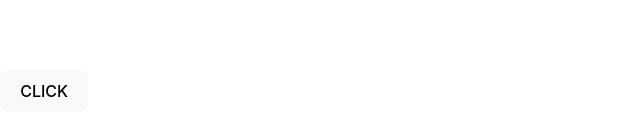
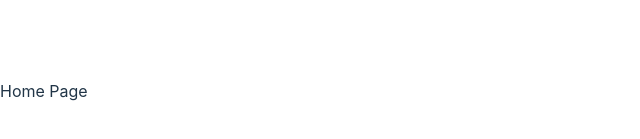
Before and after one commit to DSAghicha/food-ordering-platform, a React (Vite) app in the folder frontend/: page / in a window 1280 px wide. Shown: the part 309-448 px from the top of the page, without its empty margins (0-640 px from the left). Built offline with nearby package versions, Linux system fonts and the light colour scheme.

Commit message:
Installed & configured basic routes

```diff
--- a/frontend/package.json
+++ b/frontend/package.json
@@ -15,6 +15,7 @@
         "clsx": "^2.1.0",
         "react": "^18.2.0",
         "react-dom": "^18.2.0",
+        "react-router-dom": "^6.22.1",
         "tailwind-merge": "^2.2.1",
         "tailwindcss-animate": "^1.0.7"
     },
--- /dev/null
+++ b/frontend/src/AppRoutes.tsx
@@ -0,0 +1,17 @@
+import { FC } from "react";
+import { Route, Routes } from "react-router-dom";
+
+const AppRoutes: FC = () => {
+    return (
+        <Routes>
+            <Route path="/" element={<span>Home Page</span>} />
+            <Route
+                path="/user-profile"
+                element={<span>User Profile Page</span>}
+            />
+            <Route path="*" element={<span>404 Page</span>} />
+        </Routes>
+    );
+};
+
+export default AppRoutes;
--- a/frontend/src/main.tsx
+++ b/frontend/src/main.tsx
@@ -1,10 +1,13 @@
 import React from "react";
 import ReactDOM from "react-dom/client";
-import App from "./App.tsx";
+import { BrowserRouter } from "react-router-dom";
+import AppRoutes from "./AppRoutes";
 import "./index.css";
 
 ReactDOM.createRoot(document.getElementById("root")!).render(
     <React.StrictMode>
-        <App />
+        <BrowserRouter>
+            <AppRoutes />
+        </BrowserRouter>
     </React.StrictMode>
 );
```
Also changed, not shown: 1 other file (tests, documents, lock files or other folders).
